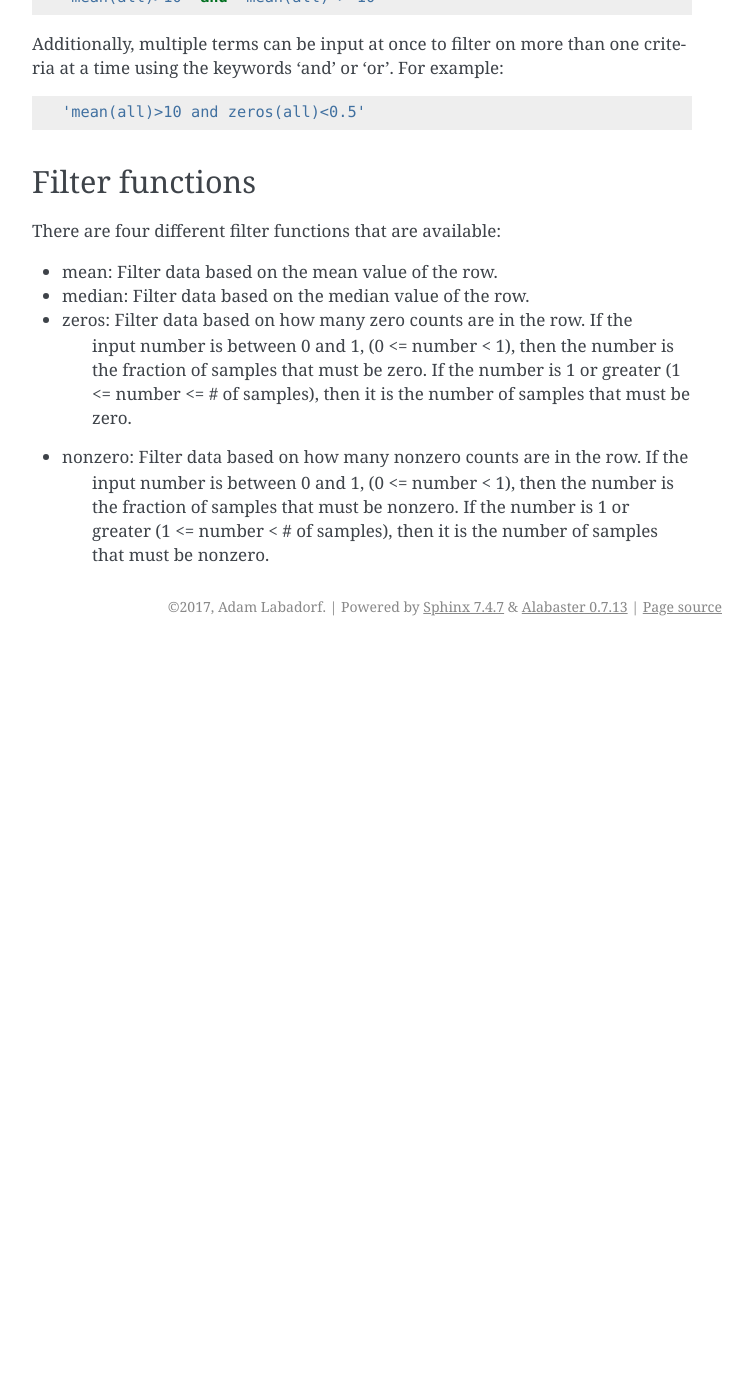
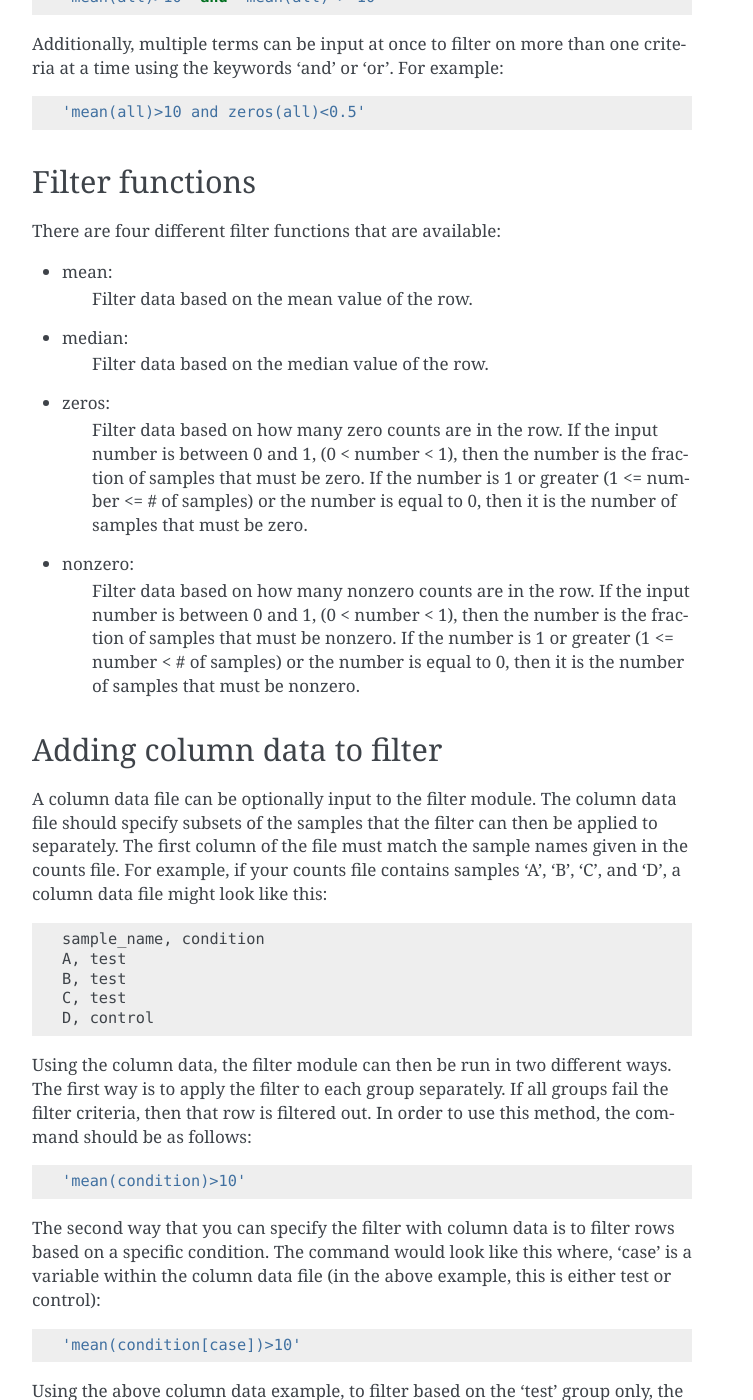
Before and after one commit to BU-Neuromics/de_toolkit, a Sphinx documentation site: the page built from docs/filter.rst, in a window 1280 px wide and 1400 px high, scrolled down 969 px. Shown: the whole window, without its empty margins (388-1141 px from the left). Built offline with Sphinx 7.4.7, drawn with Linux system fonts in a browser that asks for light colours; before the commit the page ends 1615 px from its top, so only the background shows below that; some of the changed text lies outside the part shown.

Commit message:
Added information about the column data filtering to the filter documentation

```diff
--- a/docs/filter.rst
+++ b/docs/filter.rst
@@ -48,15 +48,52 @@ Filter functions
 
 There are four different filter functions that are available:
 
-- mean:     Filter data based on the mean value of the row.
-- median:   Filter data based on the median value of the row.
-- zeros:    Filter data based on how many zero counts are in the row. If the
-            input number is between 0 and 1, (0 <= number < 1), then the
+- mean:
+            Filter data based on the mean value of the row.
+- median:
+            Filter data based on the median value of the row.
+- zeros:
+            Filter data based on how many zero counts are in the row. If the
+            input number is between 0 and 1, (0 < number < 1), then the
             number is the fraction of samples that must be zero. If the number
-            is 1 or greater (1 <= number <= # of samples), then it is the
-            number of samples that must be zero.
-- nonzero:  Filter data based on how many nonzero counts are in the row. If the
-            input number is between 0 and 1, (0 <= number < 1), then the number
+            is 1 or greater (1 <= number <= # of samples) or the number is equal            to 0, then it is the number of samples that must be zero.
+- nonzero:
+            Filter data based on how many nonzero counts are in the row. If the
+            input number is between 0 and 1, (0 < number < 1), then the number
             is the fraction of samples that must be nonzero. If the number is 1
-            or greater (1 <= number < # of samples), then it is the number of
-            samples that must be nonzero.
+            or greater (1 <= number < # of samples) or the number is equal to 0,
+            then it is the number of samples that must be nonzero.
+
+Adding column data to filter
+----------------------------
+
+A column data file can be optionally input to the filter module. The column data
+file should specify subsets of the samples that the filter can then be applied
+to separately. The first column of the file must match the sample names given
+in the counts file. For example, if your counts file contains samples 'A', 'B',
+'C', and 'D', a column data file might look like this::
+
+  sample_name, condition
+  A, test
+  B, test
+  C, test
+  D, control
+
+Using the column data, the filter module can then be run in two different ways.
+The first way is to apply the filter to each group separately. If all groups
+fail the filter criteria, then that row is filtered out. In order to use this
+method, the command should be as follows::
+
+  'mean(condition)>10'
+
+The second way that you can specify the filter with column data is to filter
+rows based on a specific condition. The command would look like this where,
+'case' is a variable within the column data file (in the above example, this is
+either test or control)::
+
+  'mean(condition[case])>10'
+
+Using the above column data example, to filter based on the 'test' group only,
+the command would be::
+
+  'mean(condition[test])>10
```
